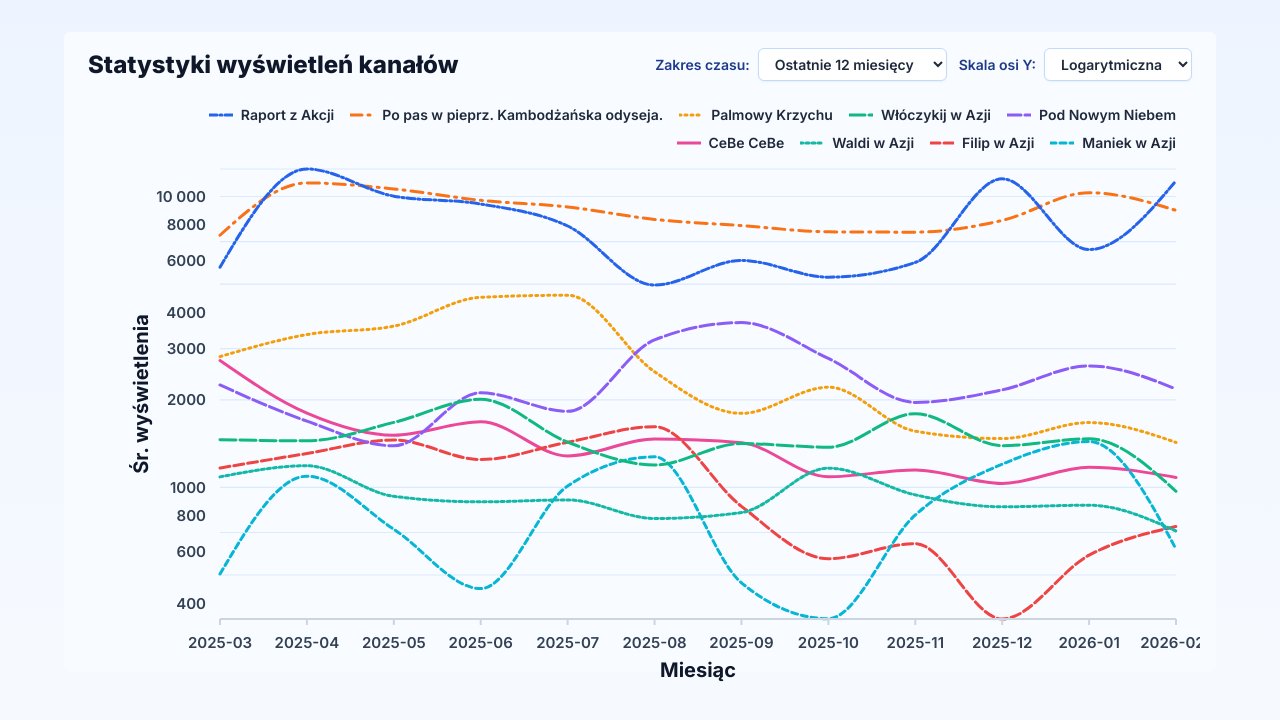
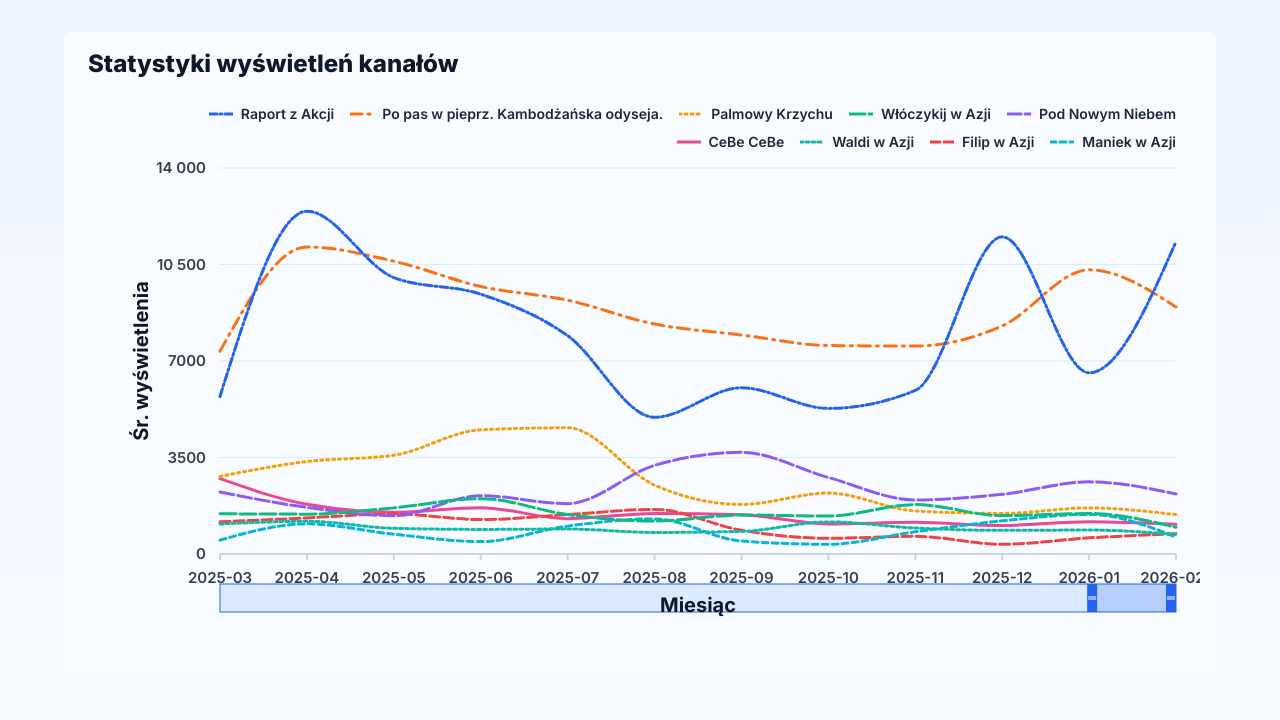
Before and after one commit to KalwiRemi/KamboUniwersum, a Next.js app: page /stats in a window 1280 px wide. Shown: the top 720 px of the page. Built offline with nearby package versions, Linux system fonts and the light colour scheme.

Commit message:
apćnian

```diff
--- a/app/stats/page.tsx
+++ b/app/stats/page.tsx
@@ -12,6 +12,7 @@ import {
   YAxis,
   CartesianGrid,
   Legend,
+  Brush,
 } from "recharts";
 
 const channelColorMap: { [_: string]: string } = {
@@ -130,14 +131,12 @@ export default function Page() {
       .map((ch, idx) => [ch.channel_id, idx])
   );
 
-  const [selectedRange, setSelectedRange] = useState("12");
-  const [yScaleType, setYScaleType] = useState<"linear" | "log">("log");
   const [hiddenSeries, setHiddenSeries] = useState<Set<string>>(new Set());
-
-  const visibleData =
-    selectedRange === "all"
-      ? unifiedData
-      : unifiedData.slice(Math.max(0, unifiedData.length - Number(selectedRange)));
+  const [brushWindow, setBrushWindow] = useState(() => {
+    const endIndex = Math.max(0, unifiedData.length - 1);
+    const startIndex = Math.max(0, endIndex - 11);
+    return { startIndex, endIndex };
+  });
 
   const toggleSeries = (seriesKey: string) => {
     setHiddenSeries((prev) => {
@@ -158,39 +157,11 @@ export default function Page() {
           <h1 className="text-2xl font-extrabold text-[#0f172a]">
             Statystyki wyświetleń kanałów
           </h1>
-          <div className="flex flex-wrap items-center gap-3">
-            <label htmlFor="time-range" className="text-sm font-semibold text-[#1e3a8a]">
-              Zakres czasu:
-              <select
-                id="time-range"
-                value={selectedRange}
-                onChange={(e) => setSelectedRange(e.target.value)}
-                className="ml-2 rounded-md border border-[#bfdbfe] bg-white px-3 py-1.5 text-sm text-[#1e293b] shadow-sm outline-none"
-              >
-                <option value="6">Ostatnie 6 miesięcy</option>
-                <option value="12">Ostatnie 12 miesięcy</option>
-                <option value="24">Ostatnie 24 miesiące</option>
-                <option value="all">Cały okres</option>
-              </select>
-            </label>
-            <label htmlFor="y-scale" className="text-sm font-semibold text-[#1e3a8a]">
-              Skala osi Y:
-              <select
-                id="y-scale"
-                value={yScaleType}
-                onChange={(e) => setYScaleType(e.target.value as "linear" | "log")}
-                className="ml-2 rounded-md border border-[#bfdbfe] bg-white px-3 py-1.5 text-sm text-[#1e293b] shadow-sm outline-none"
-              >
-                <option value="linear">Liniowa</option>
-                <option value="log">Logarytmiczna</option>
-              </select>
-            </label>
-          </div>
         </div>
         <ResponsiveContainer>
           <LineChart
-            data={visibleData}
-            margin={{ top: 8, right: 24, bottom: 56, left: 56 }}
+            data={unifiedData}
+            margin={{ top: 8, right: 24, bottom: 92, left: 56 }}
           >
             <CartesianGrid vertical={false} stroke="#dbeafe" strokeWidth={1.2} />
             <XAxis
@@ -209,7 +180,7 @@ export default function Page() {
             <YAxis
               width={84}
               tickMargin={8}
-              scale={yScaleType}
+              scale="linear"
               domain={["auto", "auto"]}
               axisLine={false}
               tickLine={false}
@@ -310,6 +281,23 @@ export default function Page() {
               wrapperStyle={{ outline: "none" }}
               content={<CustomTooltip />}
             />
+            <Brush
+              dataKey="month"
+              height={28}
+              stroke="#2563eb"
+              fill="#dbeafe"
+              travellerWidth={10}
+              startIndex={brushWindow.startIndex}
+              endIndex={brushWindow.endIndex}
+              onDragEnd={(range) => {
+                if (range?.startIndex == null || range?.endIndex == null) return;
+                setBrushWindow({
+                  startIndex: range.startIndex,
+                  endIndex: range.endIndex,
+                });
+              }}
+              tick={{ fill: "#334155", fontSize: 12 }}
+            />
           </LineChart>
         </ResponsiveContainer>
       </div>
```
